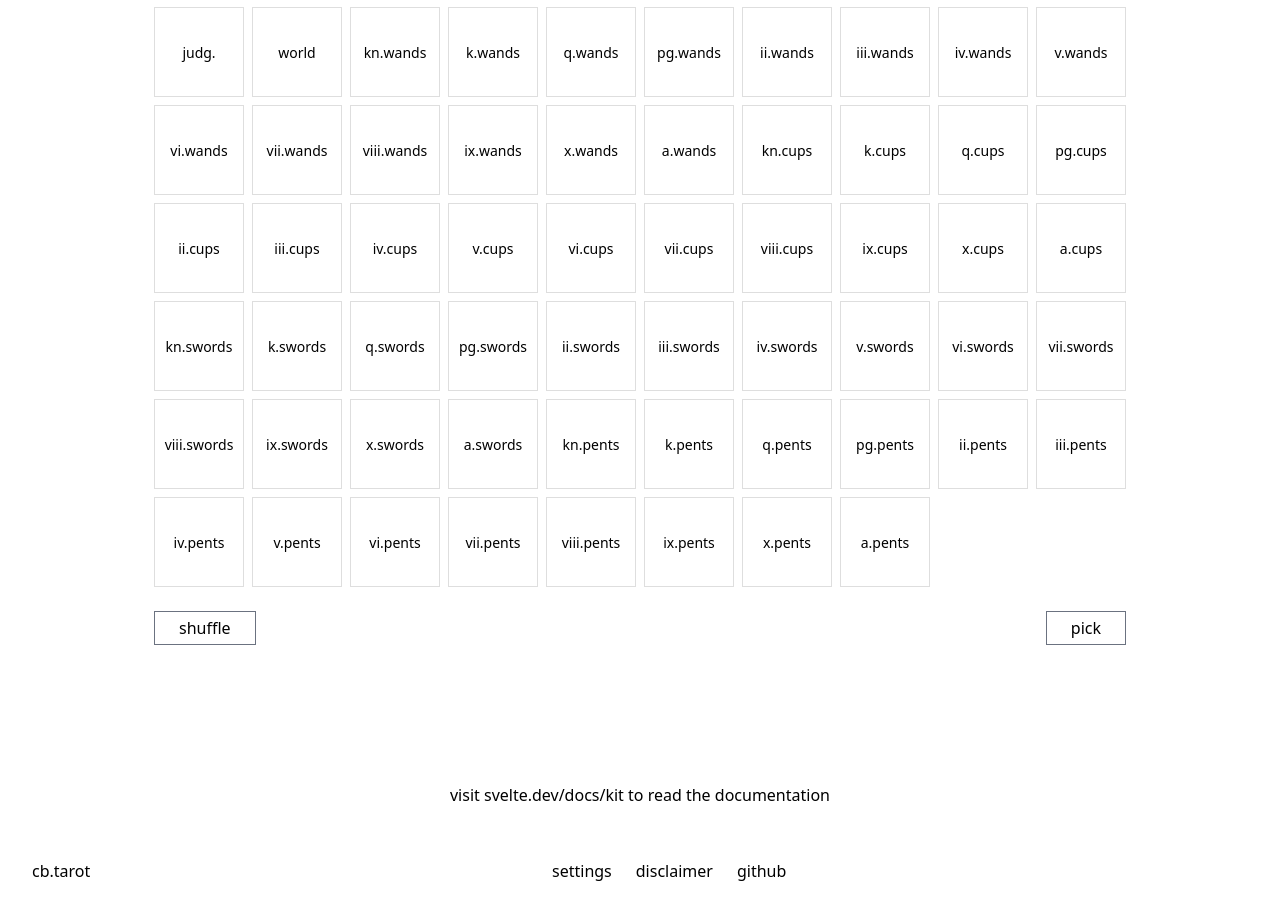
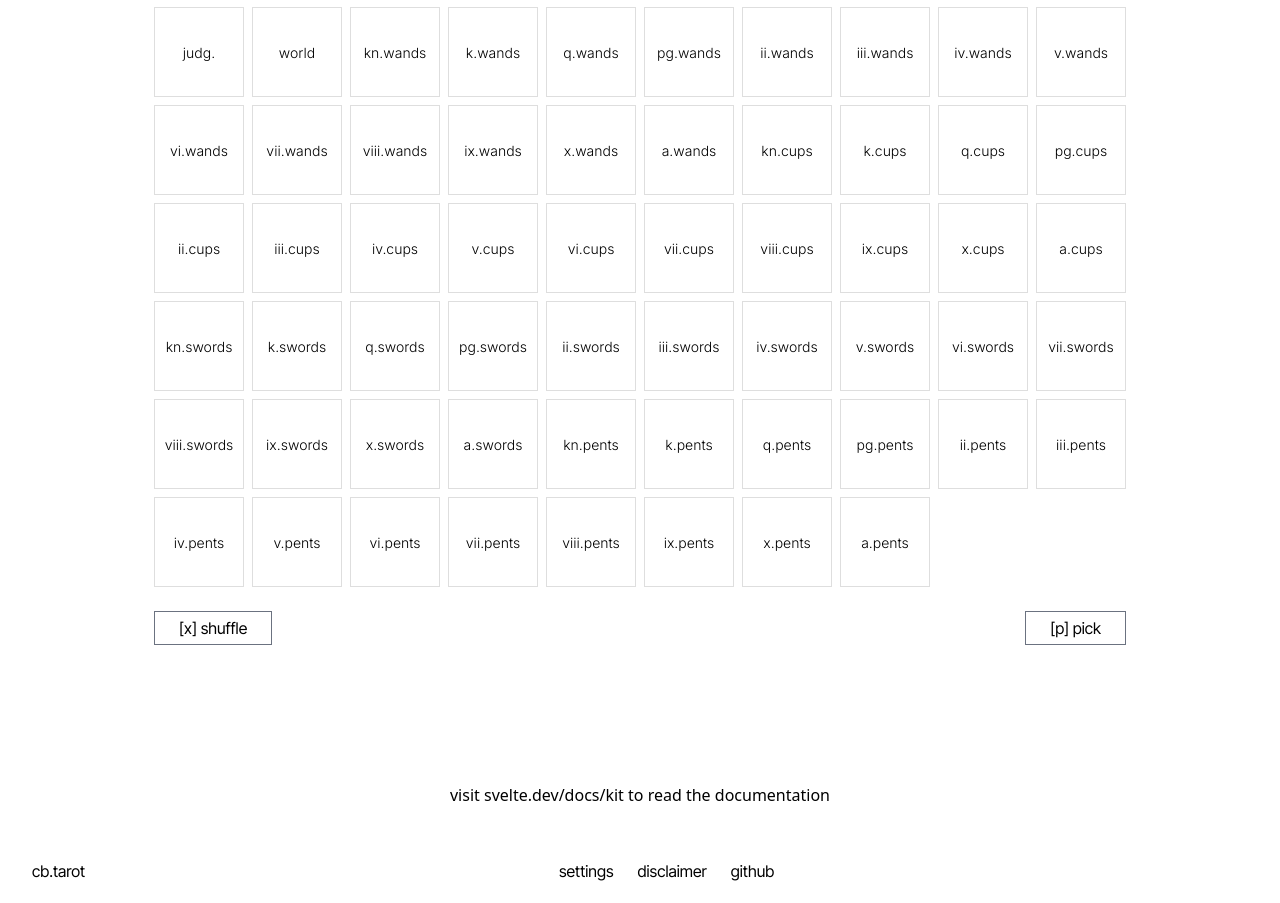
Before and after one commit to Colton-Bassett/tarot, a SvelteKit app: page / in a window 1280 px wide. Shown: the part 333-1236 px from the top of the page. Built offline with nearby package versions, Linux system fonts and the light colour scheme.

Commit message:
Added inter font

```diff
--- a/src/app.html
+++ b/src/app.html
@@ -4,6 +4,12 @@
 		<meta charset="utf-8" />
 		<link rel="icon" href="%sveltekit.assets%/favicon.png" />
 		<meta name="viewport" content="width=device-width, initial-scale=1" />
+		<link rel="preconnect" href="https://fonts.googleapis.com" />
+		<link rel="preconnect" href="https://fonts.gstatic.com" crossorigin />
+		<link
+			href="https://fonts.googleapis.com/css2?family=Inter+Tight:ital,wght@0,100..900;1,100..900&family=Inter:ital,opsz,wght@0,14..32,100..900;1,14..32,100..900&display=swap"
+			rel="stylesheet"
+		/>
 		%sveltekit.head%
 	</head>
 	<body data-sveltekit-preload-data="hover">
--- a/src/routes/+page.svelte
+++ b/src/routes/+page.svelte
@@ -102,7 +102,7 @@
 <svelte:window onkeydown={handleEscPress} onclick={handleClickOutside} />
 
 <div class="flex flex-col items-center justify-center">
-	<TypeWriter><h1>Welcome to cb.tarot</h1></TypeWriter>
+	<TypeWriter><h1 class="welcome">Welcome to cb.tarot</h1></TypeWriter>
 
 	<div class="flex min-h-[972px] max-w-5xl flex-col-reverse lg:flex-col">
 		<div class="">
@@ -163,15 +163,15 @@
 		<div class="max-w-5xl">
 			<div class="flex flex-col justify-between md:flex-row">
 				<div class="flex justify-between">
-					<button class="border border-gray-500 px-6 py-1 lowercase" onclick={shuffleDeck}
-						>Shuffle</button
+					<button class="button border border-gray-500 px-6 py-1 lowercase" onclick={shuffleDeck}
+						>[x] shuffle</button
 					>
 					<!-- <button class="border border-gray-500 px-6 py-1 lowercase" onclick={toggleFlip}
 						>Flip</button
 					> -->
 				</div>
-				<button class="border border-gray-500 px-6 py-1 lowercase" onclick={randomlyPickCard}
-					>Pick</button
+				<button class="button border border-gray-500 px-6 py-1 lowercase" onclick={randomlyPickCard}
+					>[p] pick</button
 				>
 			</div>
 		</div>
@@ -182,6 +182,9 @@
 </div>
 
 <style>
+	.welcome {
+	}
+
 	.card {
 		box-sizing: border-box;
 		display: flex;
@@ -205,6 +208,8 @@
 		cursor: pointer;
 
 		overflow: auto;
+
+		font-family: 'Inter', sans-serif;
 	}
 
 	.card:hover {
@@ -264,6 +269,10 @@
 		display: flex;
 	}
 
+	.button {
+		font-family: 'Inter Tight', sans-serif;
+	}
+
 	@keyframes tilt-n-move-shaking {
 		0% {
 			transform: translate(-50%, -50%) rotate(0deg);
--- a/src/routes/Footer.svelte
+++ b/src/routes/Footer.svelte
@@ -19,3 +19,9 @@
 
 	<!-- <div class="corner flex h-16 items-center"></div> -->
 </footer>
+
+<style>
+	footer {
+		font-family: 'Inter Tight', sans-serif;
+	}
+</style>
--- a/src/routes/Header.svelte
+++ b/src/routes/Header.svelte
@@ -17,3 +17,9 @@
 		</div>
 	</nav>
 </header>
+
+<style>
+	header {
+		font-family: 'Inter Tight', sans-serif;
+	}
+</style>
```
